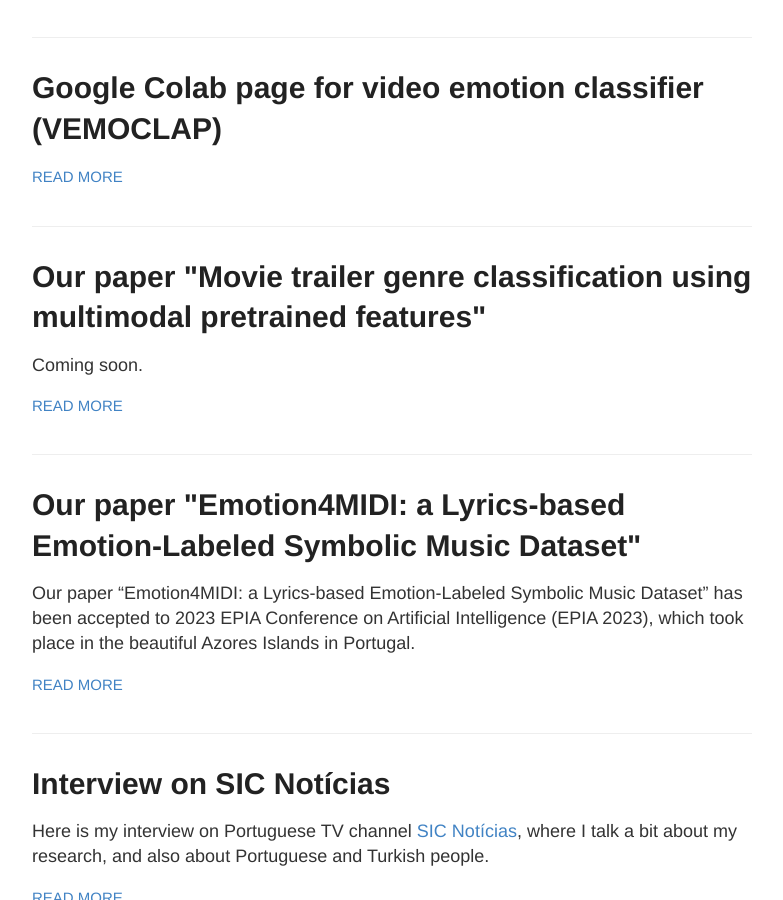
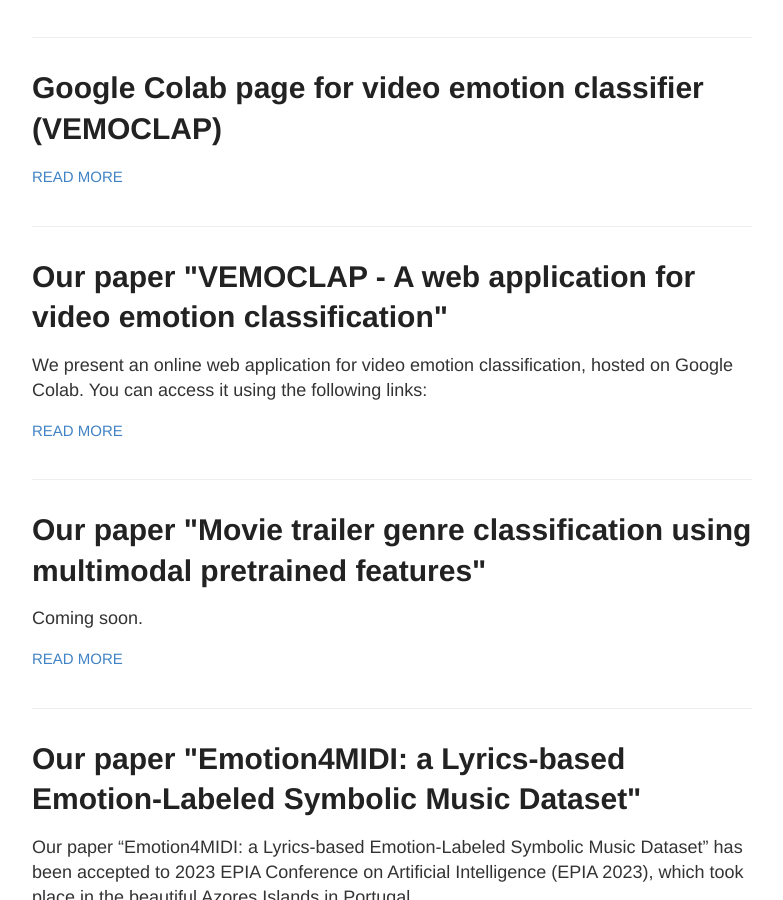
Before and after one commit to serkansulun/serkansulun.github.io, a Jekyll site: the page built from index.html, in a window 1280 px wide and 900 px high, scrolled down 386 px. Shown: the whole window, without its empty margins (248-1031 px from the left). Built offline with Jekyll 4.4.1, drawn with Linux system fonts in a browser that asks for light colours.

Commit message:
ism paper mainpage

```diff
--- a/_posts/2024-09-01-vemoclap.md
+++ b/_posts/2024-09-01-vemoclap.md
@@ -1,5 +1,15 @@
 ---
-layout: redirect
-permalink: /app/
-title: Google Colab page for video emotion classifier (VEMOCLAP)
+layout: post
+title: Our paper "VEMOCLAP - A web application for video emotion classification"
+style: mid
 ---
+
+We present an online web application for video emotion classification, hosted on Google Colab. You can access it using the following links:
+
+Direct: [https://colab.research.google.com/drive/1S-Nsm968-KTErbuU0qHOp7mEEzh6xOVx](https://colab.research.google.com/drive/1S-Nsm968-KTErbuU0qHOp7mEEzh6xOVx)
+
+With re-direct: [https://serkansulun.com/app](https://serkansulun.com/app)
+
+We also make the extracted pretrained features for the Ekman6 and VideoEmotion8 datasets on Zenodo. We additionally include a ekman6_blacklist.txt file, listing the videos which we found are wrongly labeled.
+
+[https://zenodo.org/records/13624583](https://zenodo.org/records/13624583)
--- /dev/null
+++ b/_posts/2024-09-01-vemoclap_web_application.md
@@ -0,0 +1,5 @@
+---
+layout: redirect
+permalink: /app/
+title: Google Colab page for video emotion classifier (VEMOCLAP)
+---
```
